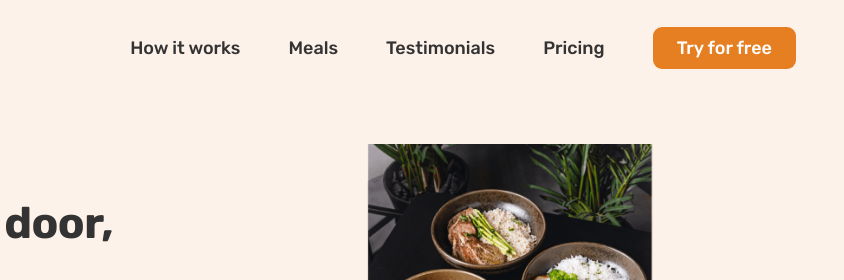
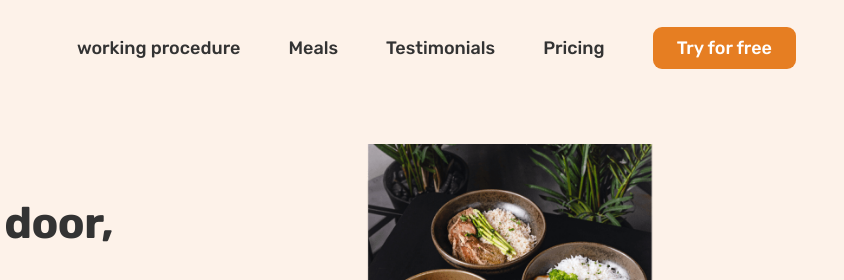
Before and after one commit to jyotheshkar/Omnifood-website, a plain HTML site: page index.html in a window 1280 px wide. Shown: the top 280 px of the page, 436-1280 px from the left. Drawn offline with nearby package versions, Linux system fonts and the light colour scheme; some packages are replaced by stand-ins of ours; a script that the page names is missing; files whose address does not match are found by name.

Commit message:
Update index.html

```diff
--- a/index.html
+++ b/index.html
@@ -34,7 +34,7 @@
     </a>
     <nav class="main-nav">
       <ul class="main-nav-list">
-        <li><a class="main-nav-link" href="#how">How it works</a></li>
+        <li><a class="main-nav-link" href="#how">working procedure</a></li>
         <li><a class="main-nav-link" href="#meals">Meals</a></li>
         <li><a class="main-nav-link" href="#testimonials">Testimonials</a></li>
         <li><a class="main-nav-link" href="#pricing">Pricing</a></li>
```
